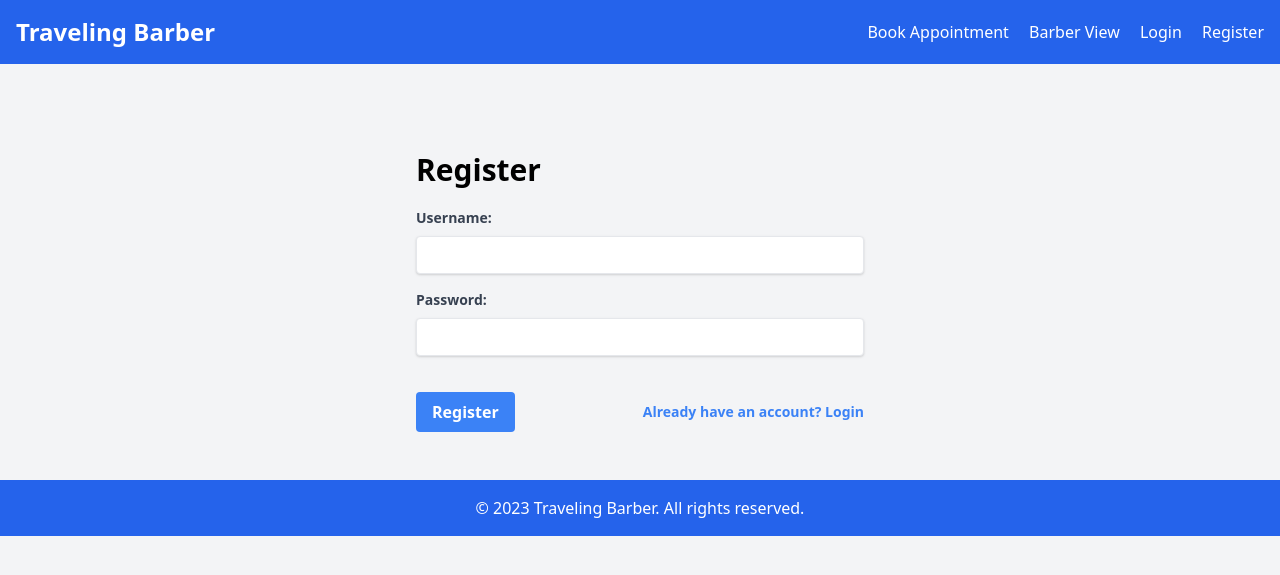
After one commit to apogeeai/barber-route-optimizer, a Flask app: page /register in a window 1280 px wide. The commit adds this page. Shown: the top 575 px of the page. Run offline with Flask 3, Linux system fonts and the light colour scheme; some libraries are stand-ins or nearby versions.

Commit message:
Agent query: Can you verify if the registration page is accessible and functional? Please try to register a new user.

```diff
--- a/pyproject.toml
+++ b/pyproject.toml
@@ -9,4 +9,5 @@ dependencies = [
     "flask-sqlalchemy>=3.1.1",
     "psycopg2-binary>=2.9.9",
     "ortools>=9.11.4210",
+    "flask-login>=0.6.3",
 ]
--- a/routes.py
+++ b/routes.py
@@ -1,15 +1,54 @@
-from flask import render_template, request, redirect, url_for, jsonify
+from flask import render_template, request, redirect, url_for, jsonify, flash
+from flask_login import login_user, login_required, logout_user, current_user
 from app import app, db
-from models import Appointment, TimeSlot
+from models import Appointment, TimeSlot, User
 from utils import optimize_route
 from datetime import datetime, timedelta
 import json
+from werkzeug.security import generate_password_hash, check_password_hash
 
 @app.route('/')
 def index():
     return render_template('index.html')
 
+@app.route('/register', methods=['GET', 'POST'])
+def register():
+    if request.method == 'POST':
+        username = request.form.get('username')
+        password = request.form.get('password')
+        user = User.query.filter_by(username=username).first()
+        if user:
+            flash('Username already exists')
+            return redirect(url_for('register'))
+        new_user = User(username=username, password=generate_password_hash(password))
+        db.session.add(new_user)
+        db.session.commit()
+        flash('Registered successfully')
+        return redirect(url_for('login'))
+    return render_template('register.html')
+
+@app.route('/login', methods=['GET', 'POST'])
+def login():
+    if request.method == 'POST':
+        username = request.form.get('username')
+        password = request.form.get('password')
+        user = User.query.filter_by(username=username).first()
+        if user and check_password_hash(user.password, password):
+            login_user(user)
+            flash('Logged in successfully')
+            return redirect(url_for('index'))
+        flash('Invalid username or password')
+    return render_template('login.html')
+
+@app.route('/logout')
+@login_required
+def logout():
+    logout_user()
+    flash('Logged out successfully')
+    return redirect(url_for('index'))
+
 @app.route('/booking', methods=['GET', 'POST'])
+@login_required
 def booking():
     if request.method == 'POST':
         client_name = request.form['client_name']
@@ -23,7 +62,8 @@ def booking():
             address=address,
             latitude=latitude,
             longitude=longitude,
-            appointment_time=appointment_time
+            appointment_time=appointment_time,
+            user_id=current_user.id
         )
         db.session.add(new_appointment)
         db.session.commit()
@@ -34,6 +74,7 @@ def booking():
     return render_template('booking.html', available_slots=available_slots)
 
 @app.route('/barber_view')
+@login_required
 def barber_view():
     appointments = Appointment.query.order_by(Appointment.appointment_time).all()
     optimized_route = optimize_route(appointments)
@@ -46,6 +87,7 @@ def get_available_slots():
     return jsonify(slots)
 
 @app.route('/book_slot', methods=['POST'])
+@login_required
 def book_slot():
     slot_id = request.form['slot_id']
     slot = TimeSlot.query.get(slot_id)
--- a/templates/base.html
+++ b/templates/base.html
@@ -14,12 +14,30 @@
             <a href="{{ url_for('index') }}" class="text-white text-2xl font-bold">Traveling Barber</a>
             <div>
                 <a href="{{ url_for('booking') }}" class="text-white hover:text-blue-200 mr-4">Book Appointment</a>
-                <a href="{{ url_for('barber_view') }}" class="text-white hover:text-blue-200">Barber View</a>
+                <a href="{{ url_for('barber_view') }}" class="text-white hover:text-blue-200 mr-4">Barber View</a>
+                {% if current_user.is_authenticated %}
+                    <span class="text-white mr-4">Welcome, {{ current_user.username }}</span>
+                    <a href="{{ url_for('logout') }}" class="text-white hover:text-blue-200">Logout</a>
+                {% else %}
+                    <a href="{{ url_for('login') }}" class="text-white hover:text-blue-200 mr-4">Login</a>
+                    <a href="{{ url_for('register') }}" class="text-white hover:text-blue-200">Register</a>
+                {% endif %}
             </div>
         </div>
     </nav>
 
     <main class="container mx-auto mt-8 p-4">
+        {% with messages = get_flashed_messages() %}
+            {% if messages %}
+                <div class="bg-blue-100 border-t border-b border-blue-500 text-blue-700 px-4 py-3 mb-4" role="alert">
+                    <ul class="list-disc list-inside">
+                        {% for message in messages %}
+                            <li>{{ message }}</li>
+                        {% endfor %}
+                    </ul>
+                </div>
+            {% endif %}
+        {% endwith %}
         {% block content %}{% endblock %}
     </main>
 
--- /dev/null
+++ b/templates/register.html
@@ -0,0 +1,27 @@
+{% extends "base.html" %}
+
+{% block title %}Register{% endblock %}
+
+{% block content %}
+<div class="max-w-md mx-auto mt-10">
+    <h1 class="text-3xl font-bold mb-5">Register</h1>
+    <form method="POST" action="{{ url_for('register') }}">
+        <div class="mb-4">
+            <label for="username" class="block text-gray-700 text-sm font-bold mb-2">Username:</label>
+            <input type="text" id="username" name="username" required class="shadow appearance-none border rounded w-full py-2 px-3 text-gray-700 leading-tight focus:outline-none focus:shadow-outline">
+        </div>
+        <div class="mb-6">
+            <label for="password" class="block text-gray-700 text-sm font-bold mb-2">Password:</label>
+            <input type="password" id="password" name="password" required class="shadow appearance-none border rounded w-full py-2 px-3 text-gray-700 mb-3 leading-tight focus:outline-none focus:shadow-outline">
+        </div>
+        <div class="flex items-center justify-between">
+            <button type="submit" class="bg-blue-500 hover:bg-blue-700 text-white font-bold py-2 px-4 rounded focus:outline-none focus:shadow-outline">
+                Register
+            </button>
+            <a href="{{ url_for('login') }}" class="inline-block align-baseline font-bold text-sm text-blue-500 hover:text-blue-800">
+                Already have an account? Login
+            </a>
+        </div>
+    </form>
+</div>
+{% endblock %}
```
Also changed, not shown: app.py (+10 -0 lines), models.py (+8 -0 lines), templates/login.html (added, +27 -0 lines), 1 other file.
